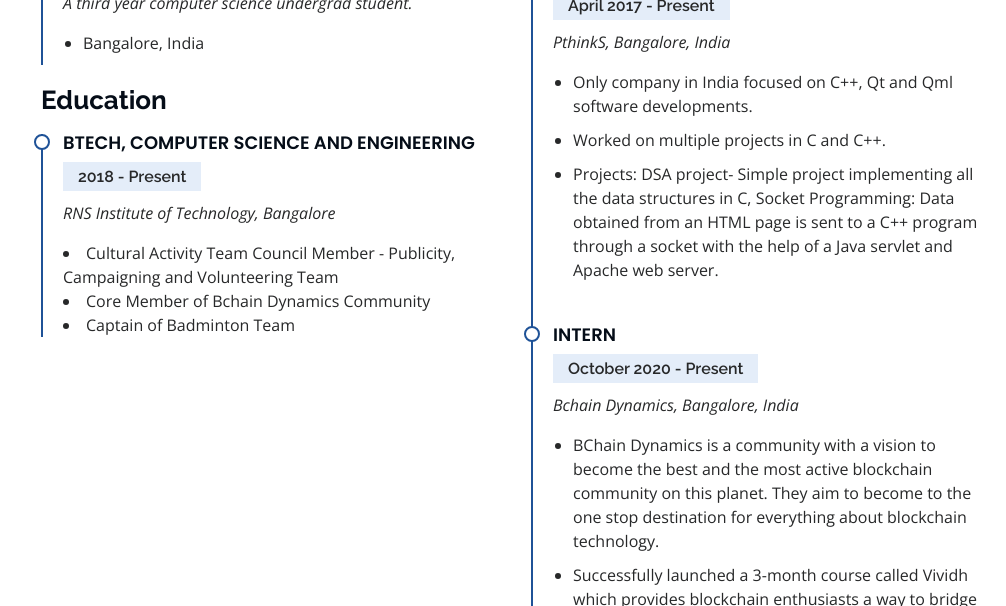
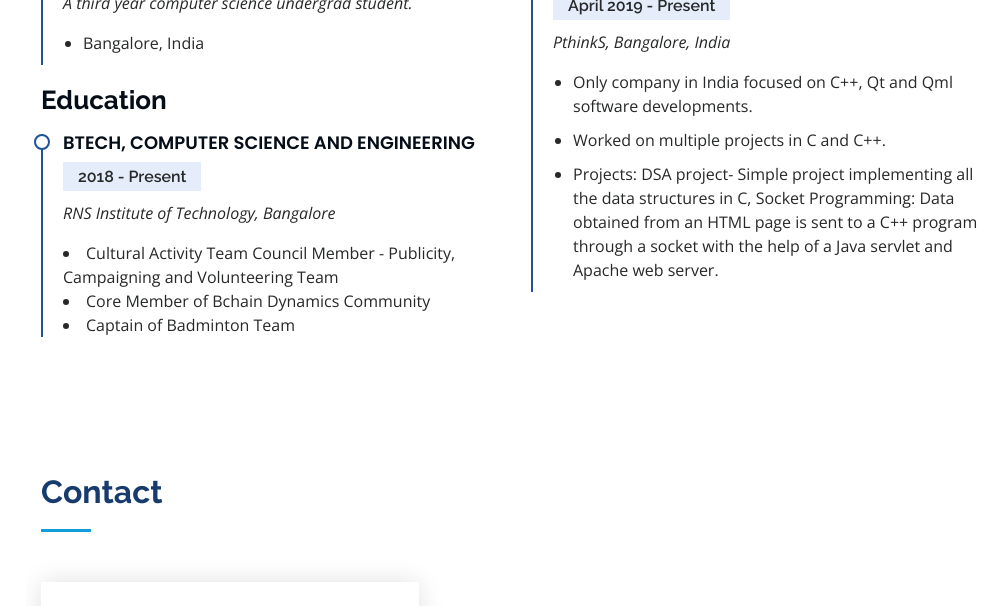
Before and after one commit to SamhithaN/SamhithaN.github.io, a plain HTML site: page index.html in a window 1280 px wide. Shown: the part 1655-2261 px from the top of the page, without its empty margins (274-1280 px from the left). Drawn offline with nearby package versions, Linux system fonts and the light colour scheme.

Commit message:
Update index.html

```diff
--- a/index.html
+++ b/index.html
@@ -49,7 +49,7 @@
         <img src="assets/img/profile-pic.jpg" alt="" class="img-fluid rounded-circle">
         <h1 class="text-light"><a href="index.html">Samhitha Narasipura</a></h1>
         <div class="social-links mt-3 text-center">
-          <a href="https://www.linkedin.com/in/samhitha-narasipura-474a3995/" target="_blank" class="linkedin"><i class="bx bxl-linkedin"></i></a>
+          <a href="https://www.linkedin.com/in/samhitha-n-474a3995/" target="_blank" class="linkedin"><i class="bx bxl-linkedin"></i></a>
           <a href="https://github.com/SamhithaN" target="_blank" class="github"><i class="bx bxl-github"></i></a>
         </div>
       </div>
@@ -140,7 +140,7 @@
             <h3 class="resume-title">Professional Experience</h3>
             <div class="resume-item">
               <h4>Intern</h4>
-              <h5>April 2017 - Present</h5>
+              <h5>April 2019 - Present</h5>
               <p><em>PthinkS, Bangalore, India</em></p>
               <ul>
                 <li>Only company in India focused on C++, Qt and Qml software developments.</li>
@@ -148,7 +148,7 @@
                 <li>Projects: DSA project- Simple project implementing all the data structures in C, Socket Programming: Data obtained from an HTML page is sent to a C++ program through a socket with the help of a Java servlet and Apache web server.</li>
               </ul>
             </div>
-            <div class="resume-item">
+            <!--<div class="resume-item">
               <h4>Intern</h4>
               <h5>October 2020 - Present</h5>
               <p><em>Bchain Dynamics, Bangalore, India</em></p>
@@ -156,7 +156,7 @@
                 <li>BChain Dynamics is a community with a vision to become the best and the most active blockchain community on this planet. They aim to become to the one stop destination for everything about blockchain technology.</li>
                 <li>Successfully launched a 3-month course called Vividh which provides blockchain enthusiasts a way to bridge the gap between their learnings and the blockchain industry by building projects under industry mentors and guides.</li>
               </ul>
-            </div>
+            </div>-->
 
           </div>
 	</div>
```
